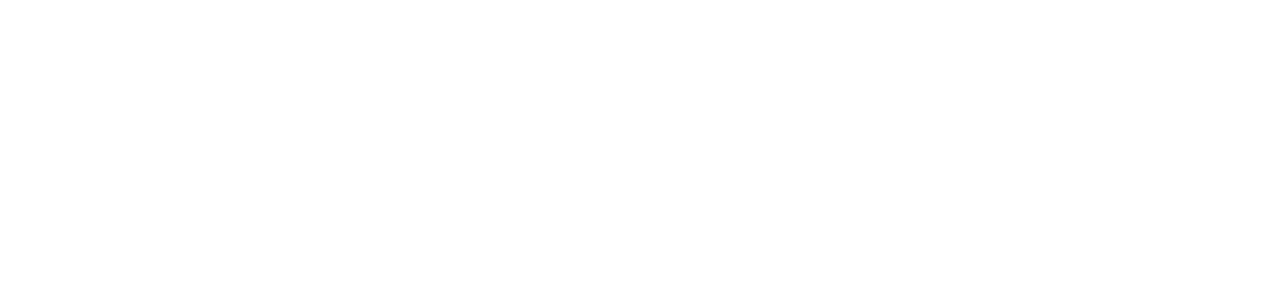
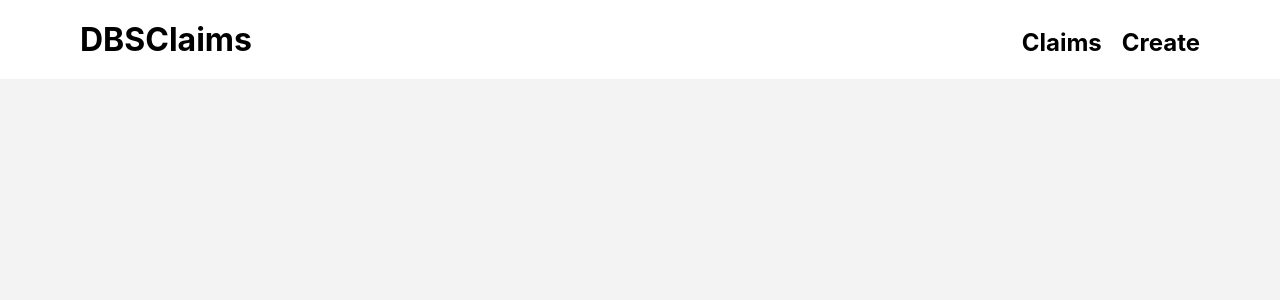
Before and after one commit to geraldhyw/tt2, a React (Create React App) app in the folder frontend/: page / in a window 1280 px wide. Before the commit this address had no page. Shown: the top 300 px of the page. Built offline with nearby package versions, Linux system fonts and the light colour scheme; the HTML template or start-up script is replaced by a standard one.

Commit message:
added navbar component

```diff
--- a/frontend/src/App.js
+++ b/frontend/src/App.js
@@ -2,11 +2,13 @@
 import LoginPage from './pages/LoginPage';
 import DashboardPage from './pages/DashboardPage';
 import CreateClaimPage from './pages/CreateClaimPage';
+import Navbar from './components/Navbar';
 
 function App() {
   return (
     <div>
       <BrowserRouter>
+        <Navbar />
         <div className="pages">
           <Routes>
             <Route
--- /dev/null
+++ b/frontend/src/components/Navbar.js
@@ -0,0 +1,26 @@
+import React from 'react'
+import { Link } from 'react-router-dom'
+import '../css/Navbar.css'
+
+const Navbar = () => {
+  return (
+    <header className='navbar-container'>
+      <div className='navbar-left-container'>
+        <Link to='/login' className='navbar-link'>
+          <h1>DBSClaims</h1>
+        </Link>
+      </div>
+
+      <div className='navbar-right-container'>
+        <Link to='/dashboard' className='navbar-link navbar-right'>
+          <h2>Claims</h2>
+        </Link>
+        <Link to='/create-claim' className='navbar-link navbar-right'>
+          <h2>Create</h2>
+        </Link>
+      </div>
+    </header>
+  )
+}
+
+export default Navbar
--- /dev/null
+++ b/frontend/src/css/Navbar.css
@@ -0,0 +1,25 @@
+.navbar-container {
+  display: flex;
+  flex-direction: row;
+  align-items: baseline;
+  justify-content: space-between;
+  padding: 20px var(--horizontal-margin);
+  background-color: var(--white);
+}
+
+.navbar-right-container {
+  display: flex;
+  flex-direction: row;
+}
+
+.navbar-link {
+  color: var(--black);
+}
+
+.navbar-link:hover {
+  color: var(--red);
+}
+
+.navbar-right {
+  padding-left: 20px;
+}
--- a/frontend/src/index.css
+++ b/frontend/src/index.css
@@ -5,9 +5,30 @@
     sans-serif;
   -webkit-font-smoothing: antialiased;
   -moz-osx-font-smoothing: grayscale;
+  background-color: var(--lightgrey);
 }
 
 code {
   font-family: source-code-pro, Menlo, Monaco, Consolas, 'Courier New',
     monospace;
 }
+
+/* overwrite defaults */
+a {
+  text-decoration: none;
+}
+
+h1, h2, h3, h4 {
+  padding: 0;
+  margin: 0;
+}
+
+/* global variables */
+:root {
+  --horizontal-margin: 80px;
+  --red: #EC483F;
+  --black: black;
+  --white: white;
+  --lightgrey: #F3F3F3;
+  --grey: #2E2E2E;
+}
```
